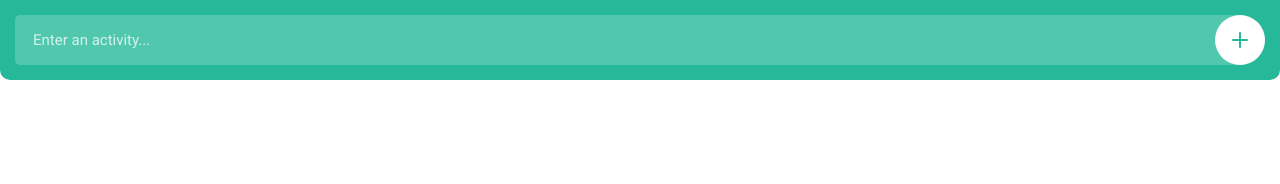
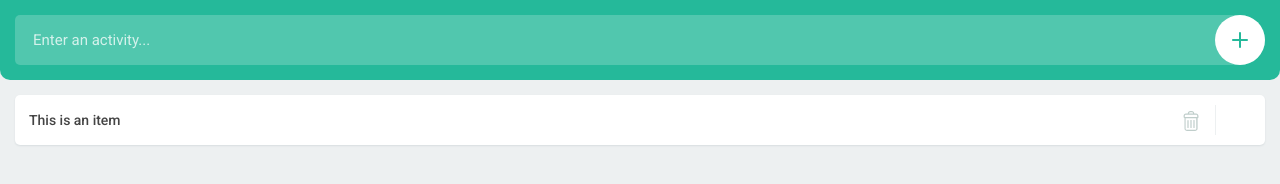
Before and after one commit to sajg1/todo_list_app, a plain HTML site: page app/index.html in a window 1280 px wide. Drawn offline with Linux system fonts and the light colour scheme.

Commit message:
added two ul's under the input header in order to house the todo and completed tasks. Each <li> is currently styled to house text on the left and two buttons on the right. The remove button is now included. Also added some basic js code to main.js in order to listen for click events on the header button.

```diff
--- a/app/index.html
+++ b/app/index.html
@@ -11,9 +11,9 @@
   </head>
   <body>
     <header>
-      <input type="text" placeholder="Enter an activity...">
-      <button>
-        <svg version="1.1" id="Layer_1" xmlns="http://www.w3.org/2000/svg" xmlns:xlink="http://www.w3.org/1999/xlink" x="0px" y="0px"
+      <input type="text" placeholder="Enter an activity..." id=item>
+      <button id="add">
+        <svg version="1.1" xmlns="http://www.w3.org/2000/svg" xmlns:xlink="http://www.w3.org/1999/xlink" x="0px" y="0px"
         	 viewBox="0 0 16 16" style="enable-background:new 0 0 16 16;" xml:space="preserve">
         	<g>
         		<path class="fill" d="M16,8c0,0.5-0.5,1-1,1H9v6c0,0.5-0.5,1-1,1s-1-0.5-1-1V9H1C0.5,9,0,8.5,0,8s0.5-1,1-1h6V1c0-0.5,0.5-1,1-1
@@ -22,6 +22,26 @@
         </svg>
       </button>
     </header>
+    <div class="container">
+      <!-- Uncompleted tasks -->
+      <ul class="todo">
+        <li>
+          This is an item
+          <div class="buttons">
+            <button class="remove">
+              <svg version="1.1" xmlns="http://www.w3.org/2000/svg" xmlns:xlink="http://www.w3.org/1999/xlink" x="0px" y="0px" viewBox="0 0 22 22" style="enable-background:new 0 0 22 22;" xml:space="preserve"><g><g><path class="fill" d="M16.1,3.6h-1.9V3.3c0-1.3-1-2.3-2.3-2.3h-1.7C8.9,1,7.8,2,7.8,3.3v0.2H5.9c-1.3,0-2.3,1-2.3,2.3v1.3c0,0.5,0.4,0.9,0.9,1v10.5c0,1.3,1,2.3,2.3,2.3h8.5c1.3,0,2.3-1,2.3-2.3V8.2c0.5-0.1,0.9-0.5,0.9-1V5.9C18.4,4.6,17.4,3.6,16.1,3.6z M9.1,3.3c0-0.6,0.5-1.1,1.1-1.1h1.7c0.6,0,1.1,0.5,1.1,1.1v0.2H9.1V3.3z M16.3,18.7c0,0.6-0.5,1.1-1.1,1.1H6.7c-0.6,0-1.1-0.5-1.1-1.1V8.2h10.6L16.3,18.7L16.3,18.7z M17.2,7H4.8V5.9c0-0.6,0.5-1.1,1.1-1.1h10.2c0.6,0,1.1,0.5,1.1,1.1V7z"/></g><g><g><path class="fill" d="M11,18c-0.4,0-0.6-0.3-0.6-0.6v-6.8c0-0.4,0.3-0.6,0.6-0.6s0.6,0.3,0.6,0.6v6.8C11.6,17.7,11.4,18,11,18z"/></g><g><path class="fill" d="M8,18c-0.4,0-0.6-0.3-0.6-0.6v-6.8C7.4,10.2,7.7,10,8,10c0.4,0,0.6,0.3,0.6,0.6v6.8C8.7,17.7,8.4,18,8,18z"/></g><g><path class="fill" d="M14,18c-0.4,0-0.6-0.3-0.6-0.6v-6.8c0-0.4,0.3-0.6,0.6-0.6c0.4,0,0.6,0.3,0.6,0.6v6.8C14.6,17.7,14.3,18,14,18z"/></g></g></g></svg>
+            </button>
+            <button class="complete"></button>
+          </div>
+        </li>
+      </ul>
 
+      <!-- Completed tasks -->
+      <!-- <ul class="todo">
+
+      </ul> -->
+
+    </div>
+    <script src="resources/js/main.js"></script>
   </body>
 </html>
--- a/app/resources/css/style.css
+++ b/app/resources/css/style.css
@@ -1,5 +1,16 @@
+@charset "UTF-8";
+
+body {
+  background:#edf0f1;
+  padding: 80px 0 0 0;
+}
+
 body, input, button {
   font-family: 'Roboto',sans-serif;
+}
+
+.noFill {
+  fill: none;
 }
 
 header {
@@ -35,6 +46,8 @@ header input {
   box-shadow:none;
   outline: none;
 
+  -webkit-appearance: none;
+  -moz-appearance: none;
 }
 
 header input::-webkit-input-placeholder {
@@ -62,12 +75,9 @@ header button {
   border:0px;
   box-shadow: none;
   outline: none;
+  cursor: pointer;
 
-  -webkit-appearance:none;
-  -moz-appearance:none;
-  -ms-appearance:none;
-  -o-appearance:none;
-  appearance:none;
+
 }
 
 header button svg {
@@ -82,3 +92,90 @@ header button svg {
 header button svg .fill {
   fill: #25b99a;
 }
+
+.container {
+  width: 100%;
+  float: left;
+  padding: 15px;
+}
+
+ul.todo {
+  width: 100%;
+  float: left;
+
+}
+
+ul.todo li {
+  width: 100%;
+  min-height:50px;
+  float: left;
+  font-size: 14px;
+  font-weight:500;
+  color: #444;
+  line-height: 22px;
+
+  background: #fff;
+  border-radius: 5px;
+  position: relative;
+  box-shadow: 0px 1px 2px rgba(44,62,80,0.10);
+  margin: 0 0 10px 0;
+  padding: 14px 100px 14px 14px;
+}
+
+ul.todo li:last-of-type {
+  margin:0;
+}
+
+ul.todo li .buttons {
+  width: 100px;
+  height: 50px;
+  position: absolute;
+  top: 0;
+  right: 0;
+}
+
+ul.todo li .buttons button {
+  width: 50px;
+  height: 50px;
+  float: left;
+  background: none;
+  position: relative;
+  border: 0px;
+  box-shadow: none;
+  outline: none;
+  cursor: pointer;
+
+
+  -webkit-appearance:none;
+  -moz-appearance:none;
+  -ms-appearance:none;
+  -o-appearance:none;
+  appearance:none;
+
+}
+
+ul.todo li .buttons button:last-of-type:before {
+  content: '';
+  width: 1px;
+  height: 30px;
+  position: absolute;
+  top: 10px;
+  left: 0;
+  background: #edf0f1;
+}
+
+ul.todo li .buttons button svg {
+  width: 22px;
+  height: 22px;
+  position: absolute;
+  top: 30%;
+  left: 30%;
+  margin: -11 0 0 -11px;
+}
+
+ul.todo li .buttons button.remove svg .fill {
+  fill: #c0cecb;
+}
+ul.todo li .buttons button.remove:hover svg .fill {
+  fill: #e85656;
+}
--- /dev/null
+++ b/app/resources/js/main.js
@@ -0,0 +1,8 @@
+// User clicked on the add button
+// If there is text in the input field it shoudl be added to todo list
+ document.getElementById('add').addEventListener('click', function() {
+   var value = document.getElementById('item').value;
+   if (value) {
+
+   }
+ });
```
Also changed, not shown: icons/remove_icon.svg (added). Lines whose indentation alone changed are shown as unchanged.
